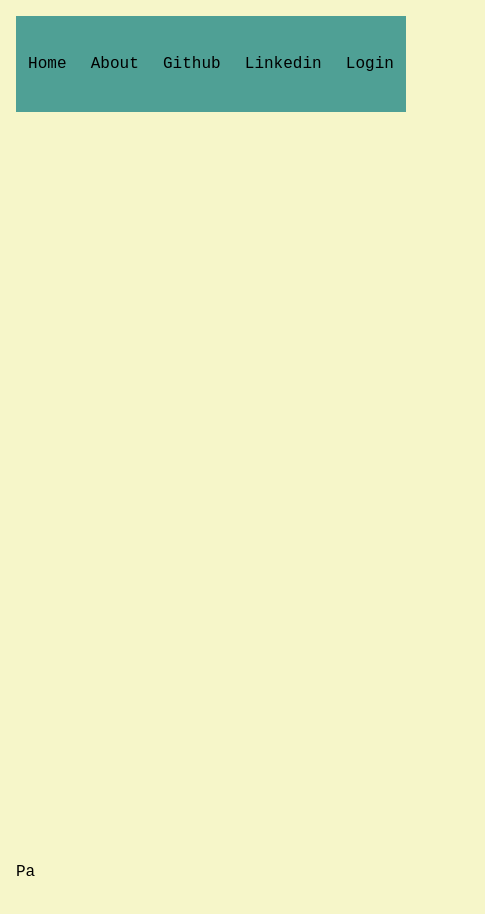
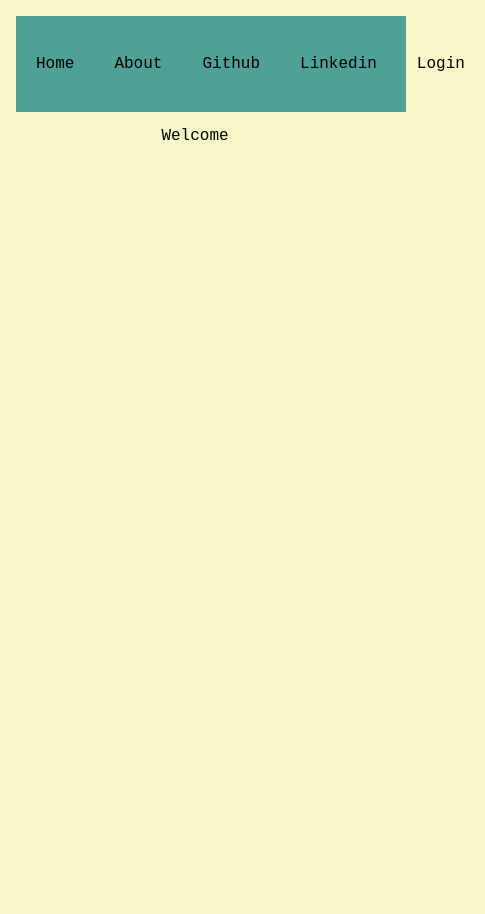
Before and after one commit to gotaradu/books, a React (Create React App) app in the folder client/: page / in a window 390 px wide. Shown: the top 914 px of the page, 485 px wide, since content can reach past the window. After the commit the page ends 844 px from the top, so only its background shows below. Built offline with nearby package versions, Linux system fonts and the light colour scheme.

Commit message:
organizing

```diff
--- a/client/src/App.js
+++ b/client/src/App.js
@@ -1,5 +1,4 @@
-import React, { useCallback, useMemo, useState } from 'react'
-
+import React, { useMemo, useState } from 'react'
 import './index.css'
 import { RouterProvider } from 'react-router'
 import { createBrowserRouter } from 'react-router-dom'
@@ -8,7 +7,6 @@ import PostsPage from './pages/PostsPage'
 import LoginPage from './pages/LoginPage'
 import RegisterPage from './pages/RegisterPage'
 import { createContext } from 'react'
-import Header from './components/Header'
 const router = createBrowserRouter([
   {
     path: '/login',
--- a/client/src/components/Header.js
+++ b/client/src/components/Header.js
@@ -1,21 +1,42 @@
-import { useContext } from 'react'
-import { Link } from 'react-router-dom'
-import { AuthContext } from '../App'
+import { useEffect, useState } from 'react'
+import { Link, useNavigate } from 'react-router-dom'
 
+const style = {
+  navItems: 'p-5 text-opacity-60 hover:bg-emerald-900',
+}
 const Header = () => {
-  const { user, setUser } = useContext(AuthContext)
-  console.log(user)
+  const navigate = useNavigate()
+  const [isAuth, setIsAuth] = useState('')
+  useEffect(() => {
+    setIsAuth(localStorage.getItem('token'))
+  }, [])
+  const logoutHandler = (event) => {
+    event.preventDefault()
+    localStorage.removeItem('token')
+    setIsAuth('')
+    navigate('/')
+  }
   return (
     <>
-      <nav className="flex bg-verde fixed w-screen justify-around h-24 text-center items-center">
-        <Link to="/">Home</Link>
-        <Link to="#">About</Link>
-        <div>Github</div>
-        <div>Linkedin</div>
-        <Link to="/login">Login</Link>
+      <nav className="flex bg-verde w-screen justify-around h-24 text-center items-center">
+        <Link to="/" className={style.navItems}>
+          Home
+        </Link>
+        <Link to="#" className={style.navItems}>
+          About
+        </Link>
+        <div className={style.navItems}>Github</div>
+        <div className={style.navItems}>Linkedin</div>
+        {isAuth ? (
+          <button className={style.navItems} onClick={logoutHandler}>
+            Logout
+          </button>
+        ) : (
+          <Link to={'/login'} className={style.navItems}>
+            Login
+          </Link>
+        )}
       </nav>
-      <div className="h-screen">salut</div>
-      <div className="h-screen">Pa</div>
     </>
   )
 }
--- a/client/src/components/Login.js
+++ b/client/src/components/Login.js
@@ -1,5 +1,5 @@
 import useInput from '../hooks/use-input'
-import { createContext, useContext, useEffect } from 'react'
+import { useContext, useEffect } from 'react'
 import { useNavigate } from 'react-router-dom'
 import { AuthContext } from '../App'
 const styles = {
@@ -18,7 +18,7 @@ const Login = () => {
     const isAuth = localStorage.getItem('token')
 
     if (isAuth) navigate('/')
-  }, [])
+  }, [navigate])
 
   const loginHandler = (event) => {
     event.preventDefault()
@@ -45,7 +45,7 @@ const Login = () => {
       .then((token) => {
         localStorage.setItem('token', token.token)
 
-        navigate('/')
+        navigate('/posts')
       })
 
     enteredEmailReset()
--- a/client/src/pages/HomePage.js
+++ b/client/src/pages/HomePage.js
@@ -2,24 +2,22 @@ import { useNavigate } from 'react-router'
 import { useEffect } from 'react'
 import PostsList from '../components/PostsList'
 import Header from '../components/Header'
-
+import owl from '../photo/owl-12.png'
+import LayoutLogin from '../Layout/LayoutLogin'
 const HomePage = () => {
   return (
     <div>
       <Header />
+      <LayoutLogin>
+        <div className="  hidden lg:block flex-1 m-auto p-3">
+          <img src={owl} className=" h-max w-3/4 "></img>
+        </div>
+        <div className="flex-1 text-center align-bottom m-auto p-3">
+          Welcome
+        </div>
+      </LayoutLogin>
     </div>
   )
 }
 
 export default HomePage
-// useEffect(() => {
-//   const isAuth = localStorage.getItem('token')
-//   if (isAuth) navigate('/posts')
-//   else navigate('/login')
-// }, [])
-
-// const navigate = useNavigate('/')
-// const logoutHandler = () => {
-//   localStorage.removeItem('token')
-//   navigate('/login')
-// }
--- a/client/src/pages/LoginPage.js
+++ b/client/src/pages/LoginPage.js
@@ -1,5 +1,4 @@
 import Login from '../components/Login'
-import Header from '../components/Header'
 import LayoutLogin from '../Layout/LayoutLogin'
 
 import owl from '../photo/owl-12.png'
--- a/client/src/pages/PostsPage.js
+++ b/client/src/pages/PostsPage.js
@@ -1,7 +1,14 @@
+import Header from '../components/Header'
+
 const { default: PostsList } = require('../components/PostsList')
 
 const PostsPage = () => {
-  return <PostsList />
+  return (
+    <>
+      <Header />
+      <PostsList />
+    </>
+  )
 }
 
 export default PostsPage
```
Also changed, not shown: client/src/auth-context.js (deleted).
